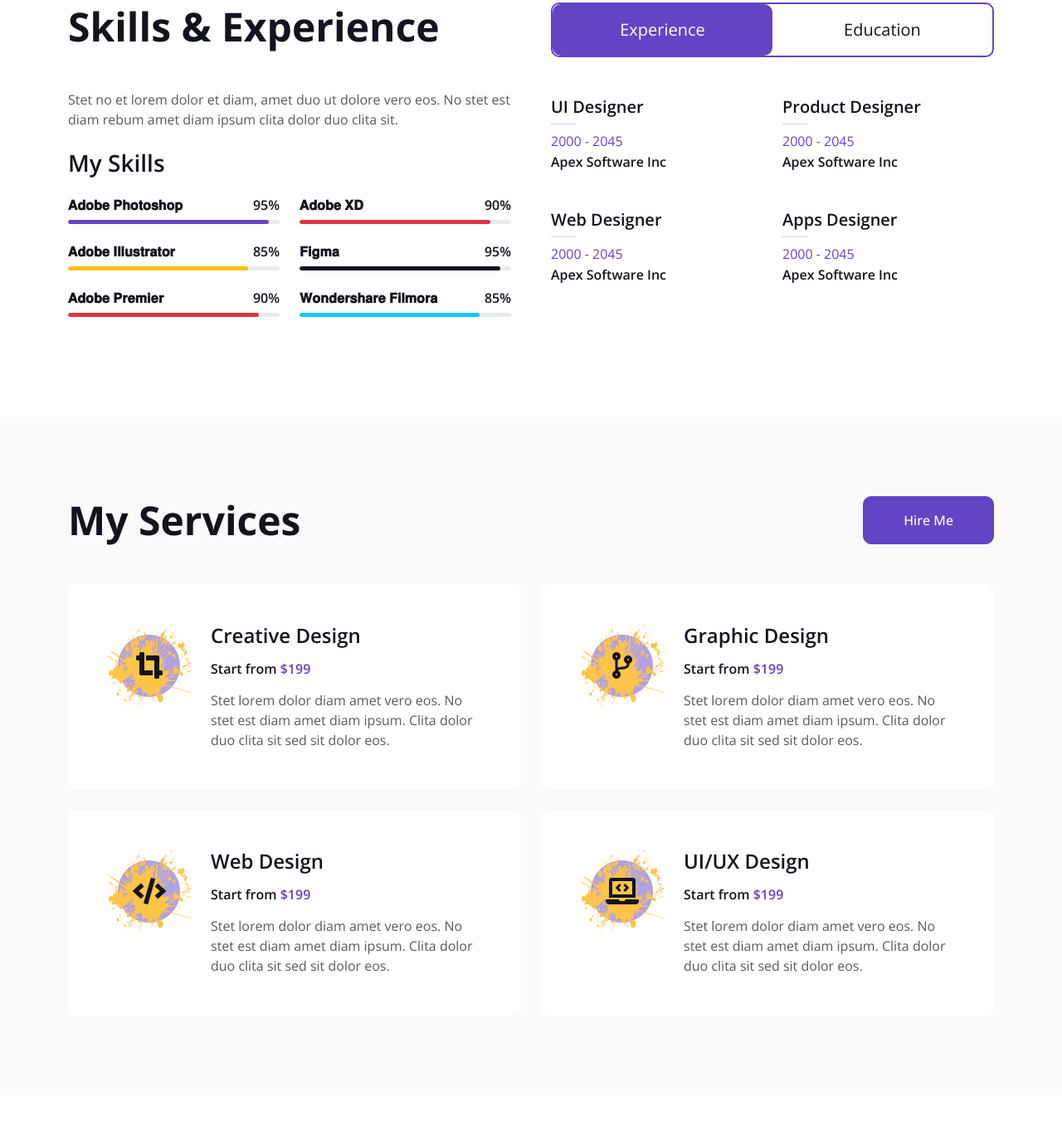
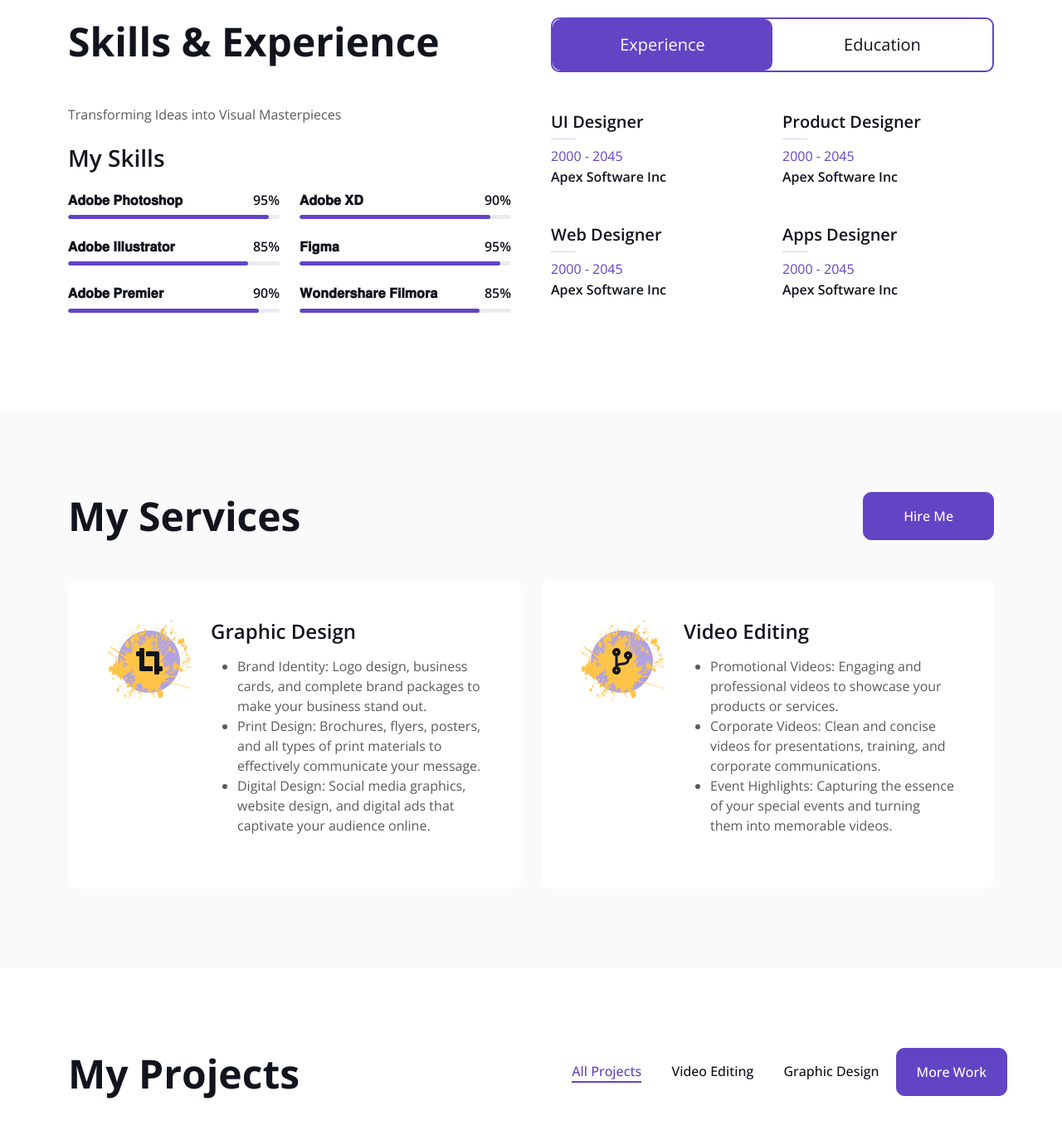
Before and after one commit to M-ilyas1/GraphicDesignerPortfolio, a plain HTML site: page index.html in a window 1280 px wide. Shown: the part 1535-2903 px from the top of the page at 83% size. Drawn offline with nearby package versions, Linux system fonts and the light colour scheme.

Commit message:
Add content

```diff
--- a/index.html
+++ b/index.html
@@ -131,7 +131,8 @@
                         </div>
                         <h3 class="lh-base mb-0">of working experience as a Graphics Designer and Video Editor</h3>
                     </div>
-                    <p class="mb-4">Stet no et lorem dolor et diam, amet duo ut dolore vero eos. No stet est diam rebum amet diam ipsum. Clita clita labore, dolor duo nonumy clita sit at, sed sit sanctus dolor eos.</p>
+                    <p class="mb-4">I am Aftab Bilal a passionate graphic designer and video editor with over 4 years of experience in creating visually stunning and engaging content.
+                        My expertise spans across various design and video editing software, ensuring top-notch quality and creativity in every project.</p>
                     <p class="mb-3"><i class="far fa-check-circle text-primary me-3"></i>Afordable Prices</p>
                     <p class="mb-3"><i class="far fa-check-circle text-primary me-3"></i>High Quality Product</p>
                     <p class="mb-3"><i class="far fa-check-circle text-primary me-3"></i>On Time Project Delivery</p>
@@ -169,7 +170,7 @@
             <div class="row g-5">
                 <div class="col-lg-6 wow fadeInUp" data-wow-delay="0.1s">
                     <h1 class="display-5 mb-5">Skills & Experience</h1>
-                    <p class="mb-4">Stet no et lorem dolor et diam, amet duo ut dolore vero eos. No stet est diam rebum amet diam ipsum clita dolor duo clita sit.</p>
+                    <p class="mb-4">Transforming Ideas into Visual Masterpieces</p>
                     <h3 class="mb-4">My Skills</h3>
                     <div class="row align-items-center">
                         <div class="col-md-6">
@@ -188,7 +189,7 @@
                                     <h6 class="font-weight-bold">85%</h6>
                                 </div>
                                 <div class="progress">
-                                    <div class="progress-bar bg-warning" role="progressbar" aria-valuenow="85" aria-valuemin="0" aria-valuemax="100"></div>
+                                    <div class="progress-bar" role="progressbar" aria-valuenow="85" aria-valuemin="0" aria-valuemax="100"></div>
                                 </div>
                             </div>
                             <div class="skill mb-4">
@@ -197,7 +198,7 @@
                                     <h6 class="font-weight-bold">90%</h6>
                                 </div>
                                 <div class="progress">
-                                    <div class="progress-bar bg-danger" role="progressbar" aria-valuenow="90" aria-valuemin="0" aria-valuemax="100"></div>
+                                    <div class="progress-bar" role="progressbar" aria-valuenow="90" aria-valuemin="0" aria-valuemax="100"></div>
                                 </div>
                             </div>
                         </div>
@@ -208,7 +209,7 @@
                                     <h6 class="font-weight-bold">90%</h6>
                                 </div>
                                 <div class="progress">
-                                    <div class="progress-bar bg-danger" role="progressbar" aria-valuenow="90" aria-valuemin="0" aria-valuemax="100"></div>
+                                    <div class="progress-bar" role="progressbar" aria-valuenow="90" aria-valuemin="0" aria-valuemax="100"></div>
                                 </div>
                             </div>
                             <div class="skill mb-4">
@@ -217,7 +218,7 @@
                                     <h6 class="font-weight-bold">95%</h6>
                                 </div>
                                 <div class="progress">
-                                    <div class="progress-bar bg-dark" role="progressbar" aria-valuenow="95" aria-valuemin="0" aria-valuemax="100"></div>
+                                    <div class="progress-bar" role="progressbar" aria-valuenow="95" aria-valuemin="0" aria-valuemax="100"></div>
                                 </div>
                             </div>
                             <div class="skill mb-4">
@@ -226,7 +227,7 @@
                                     <h6 class="font-weight-bold">85%</h6>
                                 </div>
                                 <div class="progress">
-                                    <div class="progress-bar bg-info" role="progressbar" aria-valuenow="85" aria-valuemin="0" aria-valuemax="100"></div>
+                                    <div class="progress-bar" role="progressbar" aria-valuenow="85" aria-valuemin="0" aria-valuemax="100"></div>
                                 </div>
                             </div>
                         </div>
@@ -324,9 +325,14 @@
                             <i class="fa fa-crop-alt fa-2x text-dark"></i>
                         </div>
                         <div class="ms-sm-4">
-                            <h4 class="mb-3">Creative Design</h4>
-                            <h6 class="mb-3">Start from <span class="text-primary">$199</span></h6>
-                            <span>Stet lorem dolor diam amet vero eos. No stet est diam amet diam ipsum. Clita dolor duo clita sit sed sit dolor eos.</span>
+                            <h4 class="mb-3">Graphic Design</h4>
+                            <span>
+                                <ul>
+                                    <li>Brand Identity: Logo design, business cards, and complete brand packages to make your business stand out.</li>
+                                    <li>Print Design: Brochures, flyers, posters, and all types of print materials to effectively communicate your message.</li>
+                                    <li>Digital Design: Social media graphics, website design, and digital ads that captivate your audience online.</li>
+                                </ul>
+                            </span>
                         </div>
                     </div>
                 </div>
@@ -336,33 +342,14 @@
                             <i class="fa fa-code-branch fa-2x text-dark"></i>
                         </div>
                         <div class="ms-sm-4">
-                            <h4 class="mb-3">Graphic Design</h4>
-                            <h6 class="mb-3">Start from <span class="text-primary">$199</span></h6>
-                            <span>Stet lorem dolor diam amet vero eos. No stet est diam amet diam ipsum. Clita dolor duo clita sit sed sit dolor eos.</span>
-                        </div>
-                    </div>
-                </div>
-                <div class="col-lg-6 wow fadeInUp" data-wow-delay="0.1s">
-                    <div class="service-item d-flex flex-column flex-sm-row bg-white rounded h-100 p-4 p-lg-5">
-                        <div class="bg-icon flex-shrink-0 mb-3">
-                            <i class="fa fa-code fa-2x text-dark"></i>
-                        </div>
-                        <div class="ms-sm-4">
-                            <h4 class="mb-3">Web Design</h4>
-                            <h6 class="mb-3">Start from <span class="text-primary">$199</span></h6>
-                            <span>Stet lorem dolor diam amet vero eos. No stet est diam amet diam ipsum. Clita dolor duo clita sit sed sit dolor eos.</span>
-                        </div>
-                    </div>
-                </div>
-                <div class="col-lg-6 wow fadeInUp" data-wow-delay="0.3s">
-                    <div class="service-item d-flex flex-column flex-sm-row bg-white rounded h-100 p-4 p-lg-5">
-                        <div class="bg-icon flex-shrink-0 mb-3">
-                            <i class="fa fa-laptop-code fa-2x text-dark"></i>
-                        </div>
-                        <div class="ms-sm-4">
-                            <h4 class="mb-3">UI/UX Design</h4>
-                            <h6 class="mb-3">Start from <span class="text-primary">$199</span></h6>
-                            <span>Stet lorem dolor diam amet vero eos. No stet est diam amet diam ipsum. Clita dolor duo clita sit sed sit dolor eos.</span>
+                            <h4 class="mb-3">Video Editing</h4>
+                            <span>
+                                <ul>
+                                    <li>Promotional Videos: Engaging and professional videos to showcase your products or services.</li>
+                                    <li>Corporate Videos: Clean and concise videos for presentations, training, and corporate communications.</li>
+                                    <li>Event Highlights: Capturing the essence of your special events and turning them into memorable videos.</li>
+                                </ul>
+                            </span>
                         </div>
                     </div>
                 </div>
@@ -382,8 +369,12 @@
                 <div class="col-lg-6 text-lg-end">
                     <ul class="list-inline mx-n3 mb-0" id="portfolio-flters">
                         <li class="mx-3 active" data-filter="*">All Projects</li>
-                        <li class="mx-3" data-filter=".first">UI/UX Design</li>
+                        <li class="mx-3" data-filter=".first">Video Editing</li>
                         <li class="mx-3" data-filter=".second">Graphic Design</li>
+                        <li><div class="text-lg-end">
+                                <a class="btn btn-primary py-3 px-4" target="_blank" href="https://www.flickr.com/photos/192227553@N05/albums/">More Work</a>
+                            </div>
+                        </li>
                     </ul>
                 </div>
             </div>
@@ -525,25 +516,25 @@
             </div>
             <div class="row g-5">
                 <div class="col-lg-5 col-md-6 wow fadeInUp" data-wow-delay="0.1s">
-                    <p class="mb-2">My office:</p>
-                    <h3 class="fw-bold">123 Street, New York, USA</h3>
+                    <p class="mb-2">My Address:</p>
+                    <h3 class="fw-bold">Bhakkar punjab pakistan</h3>
                     <hr class="w-100">
                     <p class="mb-2">Call me:</p>
-                    <h3 class="fw-bold">+012 345 6789</h3>
+                    <h3 class="fw-bold">+923470692028 </h3>
                     <hr class="w-100">
                     <p class="mb-2">Mail me:</p>
-                    <h3 class="fw-bold">info@example.com</h3>
+                    <h3 class="fw-bold">see.aftab91@gmail.com</h3>
                     <hr class="w-100">
                     <p class="mb-2">Follow me:</p>
                     <div class="d-flex pt-2">
                         <a class="btn btn-square btn-primary me-2" href=""><i class="fab fa-twitter"></i></a>
                         <a class="btn btn-square btn-primary me-2" href=""><i class="fab fa-facebook-f"></i></a>
                         <a class="btn btn-square btn-primary me-2" href=""><i class="fab fa-youtube"></i></a>
-                        <a class="btn btn-square btn-primary me-2" href=""><i class="fab fa-linkedin-in"></i></a>
+                        <a class="btn btn-square btn-primary me-2" href="https://www.linkedin.com/in/muhammad-aftab-bilal/"><i class="fab fa-linkedin-in"></i></a>
                     </div>
                 </div>
                 <div class="col-lg-7 col-md-6 wow fadeInUp" data-wow-delay="0.5s">
-                    <p class="mb-4">The contact form is currently inactive. Get a functional and working contact form with Ajax & PHP in a few minutes. Just copy and paste the files, add a little code and you're done. <a href="https://htmlcodex.com/contact-form">Download Now</a>.</p>
+                    <p class="mb-4">Ready to bring your vision to life? Let's work together!</p>
                     <form>
                         <div class="row g-3">
                             <div class="col-md-6">
```
